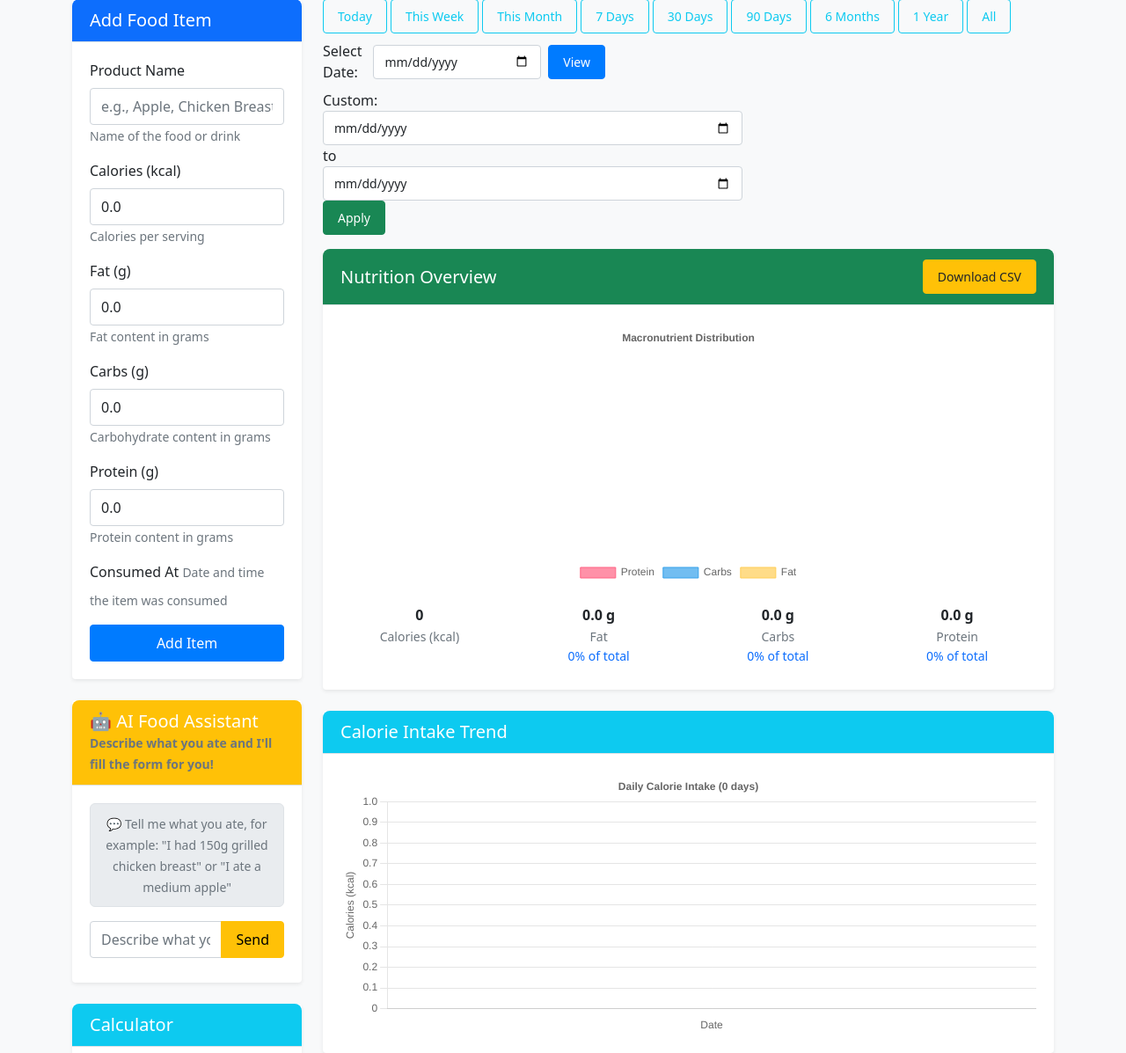
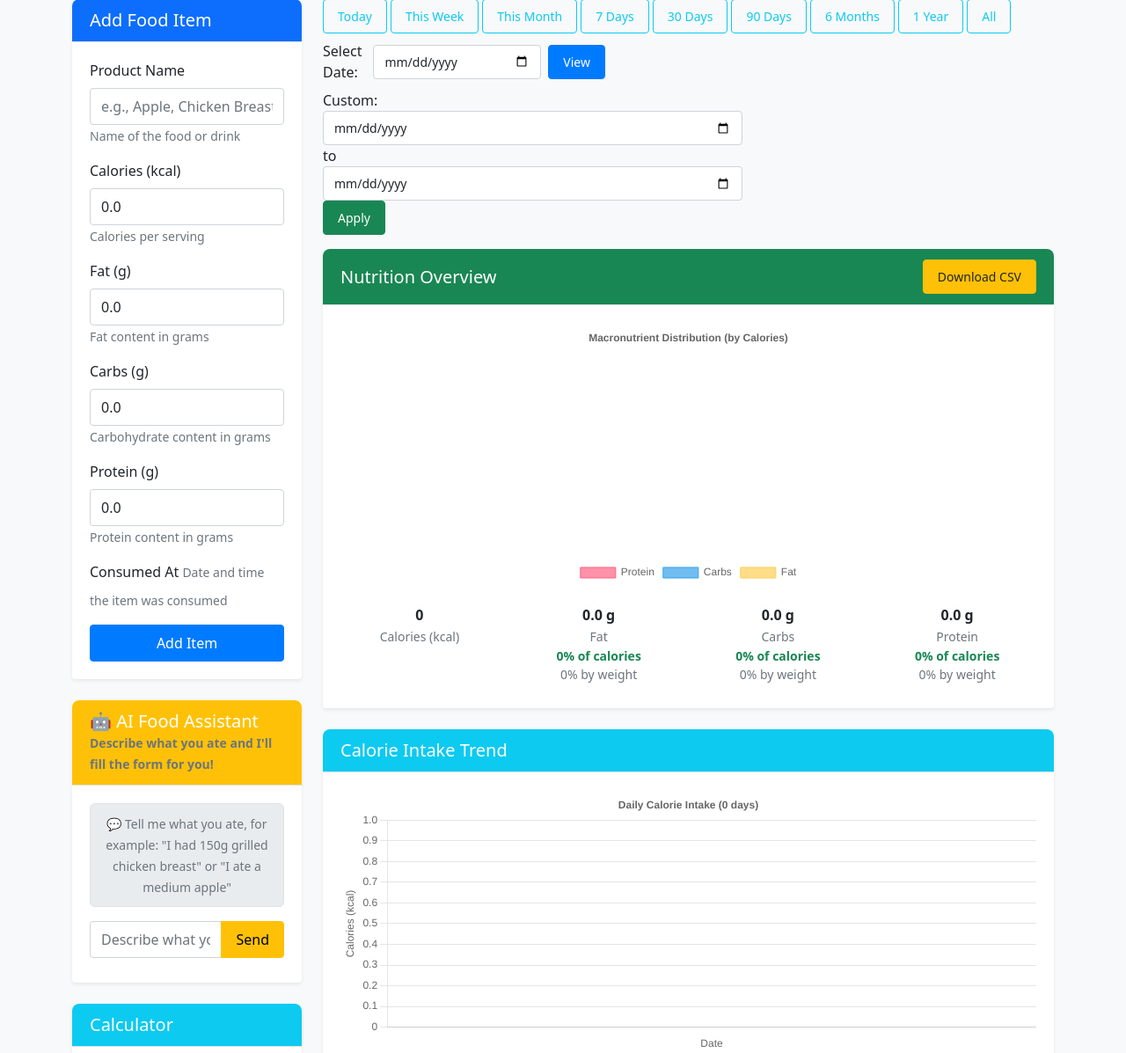
Before and after one commit to ZygimantasB/Calories_Counter_Project, a Django app: page /food_tracker/?range=days_range in a window 1280 px wide. Shown: the part 132-1329 px from the top of the page at 88% size. Run offline with Django 5.2, Linux system fonts and the light colour scheme; data that the repository does not hold is empty; some libraries are stand-ins or nearby versions.

Commit message:
Integrate calorie-based calculations (4-4-9 rule) into views, tests, and UI, adding calorie percentages alongside gram-based metrics for macronutrients.

```diff
--- a/count_calories_app/templates/count_calories_app/food_tracker.html
+++ b/count_calories_app/templates/count_calories_app/food_tracker.html
@@ -236,17 +236,20 @@
             <div class="col-6 col-sm-3 mb-2">
               <div class="fw-bold">{{ totals.total_fat|floatformat:1 }} g</div>
               <small class="text-muted">Fat</small>
-              <div class="small text-primary">{{ totals.fat_percentage }}% of total</div>
+              <div class="small text-success fw-bold">{{ totals.fat_cal_percentage }}% of calories</div>
+              <div class="small text-muted">{{ totals.fat_percentage }}% by weight</div>
             </div>
             <div class="col-6 col-sm-3 mb-2">
               <div class="fw-bold">{{ totals.total_carbohydrates|floatformat:1 }} g</div>
               <small class="text-muted">Carbs</small>
-              <div class="small text-primary">{{ totals.carbs_percentage }}% of total</div>
+              <div class="small text-success fw-bold">{{ totals.carbs_cal_percentage }}% of calories</div>
+              <div class="small text-muted">{{ totals.carbs_percentage }}% by weight</div>
             </div>
             <div class="col-6 col-sm-3 mb-2">
               <div class="fw-bold">{{ totals.total_protein|floatformat:1 }} g</div>
               <small class="text-muted">Protein</small>
-              <div class="small text-primary">{{ totals.protein_percentage }}% of total</div>
+              <div class="small text-success fw-bold">{{ totals.protein_cal_percentage }}% of calories</div>
+              <div class="small text-muted">{{ totals.protein_percentage }}% by weight</div>
             </div>
           </div>
 
@@ -261,17 +264,20 @@
             <div class="col-6 col-sm-3 mb-2">
               <div class="fw-bold">{{ averages.avg_fat|floatformat:1 }} g</div>
               <small class="text-muted">Fat</small>
-              <div class="small text-primary">{{ averages.fat_percentage }}% of total</div>
+              <div class="small text-success fw-bold">{{ averages.fat_cal_percentage }}% of calories</div>
+              <div class="small text-muted">{{ averages.fat_percentage }}% by weight</div>
             </div>
             <div class="col-6 col-sm-3 mb-2">
               <div class="fw-bold">{{ averages.avg_carbohydrates|floatformat:1 }} g</div>
               <small class="text-muted">Carbs</small>
-              <div class="small text-primary">{{ averages.carbs_percentage }}% of total</div>
+              <div class="small text-success fw-bold">{{ averages.carbs_cal_percentage }}% of calories</div>
+              <div class="small text-muted">{{ averages.carbs_percentage }}% by weight</div>
             </div>
             <div class="col-6 col-sm-3 mb-2">
               <div class="fw-bold">{{ averages.avg_protein|floatformat:1 }} g</div>
               <small class="text-muted">Protein</small>
-              <div class="small text-primary">{{ averages.protein_percentage }}% of total</div>
+              <div class="small text-success fw-bold">{{ averages.protein_cal_percentage }}% of calories</div>
+              <div class="small text-muted">{{ averages.protein_percentage }}% by weight</div>
             </div>
           </div>
           {% endif %}
@@ -908,7 +914,17 @@
                 },
                 title: {
                   display: true,
-                  text: 'Macronutrient Distribution'
+                  text: 'Macronutrient Distribution (by Calories)'
+                },
+                tooltip: {
+                  callbacks: {
+                    label: function(context) {
+                      const value = context.raw;
+                      const total = context.dataset.data.reduce((a, b) => a + b, 0);
+                      const percentage = total > 0 ? ((value / total) * 100).toFixed(1) : 0;
+                      return `${context.label}: ${value.toFixed(0)} kcal (${percentage}%)`;
+                    }
+                  }
                 }
               }
             }
--- a/count_calories_app/views.py
+++ b/count_calories_app/views.py
@@ -180,13 +180,20 @@ def get_nutrition_data(request):
     else:
         food_items = FoodItem.objects.filter(consumed_at__gte=start_date)
 
+    # Get grams
+    protein_g = float(food_items.aggregate(Sum('protein'))['protein__sum'] or 0)
+    carbs_g = float(food_items.aggregate(Sum('carbohydrates'))['carbohydrates__sum'] or 0)
+    fat_g = float(food_items.aggregate(Sum('fat'))['fat__sum'] or 0)
+
+    # Convert to calories using 4-4-9 rule
+    protein_cal = protein_g * 4
+    carbs_cal = carbs_g * 4
+    fat_cal = fat_g * 9
+
     nutrition_data = {
         'labels': ['Protein', 'Carbs', 'Fat'],
-        'data': [
-            float(food_items.aggregate(Sum('protein'))['protein__sum'] or 0),
-            float(food_items.aggregate(Sum('carbohydrates'))['carbohydrates__sum'] or 0),
-            float(food_items.aggregate(Sum('fat'))['fat__sum'] or 0)
-        ]
+        'data': [protein_cal, carbs_cal, fat_cal],  # Calorie-based for chart
+        'grams': [protein_g, carbs_g, fat_g]  # Also include grams if needed
     }
 
     return JsonResponse(nutrition_data)
@@ -390,6 +397,7 @@ def food_tracker(request):
         if value is None:
             totals[key] = 0
 
+    # Gram-based percentages (by weight)
     total_macros = totals['total_fat'] + totals['total_carbohydrates'] + totals['total_protein']
     if total_macros > 0:
         totals['fat_percentage'] = round((totals['total_fat'] / total_macros) * 100, 1)
@@ -400,6 +408,21 @@ def food_tracker(request):
         totals['carbs_percentage'] = 0
         totals['protein_percentage'] = 0
 
+    # Calorie-based percentages (4-4-9 rule: protein=4, carbs=4, fat=9 cal/g)
+    fat_calories = float(totals['total_fat']) * 9
+    carbs_calories = float(totals['total_carbohydrates']) * 4
+    protein_calories = float(totals['total_protein']) * 4
+    total_macro_calories = fat_calories + carbs_calories + protein_calories
+
+    if total_macro_calories > 0:
+        totals['fat_cal_percentage'] = round((fat_calories / total_macro_calories) * 100, 1)
+        totals['carbs_cal_percentage'] = round((carbs_calories / total_macro_calories) * 100, 1)
+        totals['protein_cal_percentage'] = round((protein_calories / total_macro_calories) * 100, 1)
+    else:
+        totals['fat_cal_percentage'] = 0
+        totals['carbs_cal_percentage'] = 0
+        totals['protein_cal_percentage'] = 0
+
     averages = {}
     if show_averages and food_items.exists():
         from datetime import datetime
@@ -427,6 +450,7 @@ def food_tracker(request):
                 'days_in_range': days_in_range
             }
 
+            # Gram-based percentages (by weight)
             avg_total_macros = averages['avg_fat'] + averages['avg_carbohydrates'] + averages['avg_protein']
             if avg_total_macros > 0:
                 averages['fat_percentage'] = round((averages['avg_fat'] / avg_total_macros) * 100, 1)
@@ -436,6 +460,21 @@ def food_tracker(request):
                 averages['fat_percentage'] = 0
                 averages['carbs_percentage'] = 0
                 averages['protein_percentage'] = 0
+
+            # Calorie-based percentages (4-4-9 rule: protein=4, carbs=4, fat=9 cal/g)
+            avg_fat_cal = averages['avg_fat'] * 9
+            avg_carbs_cal = averages['avg_carbohydrates'] * 4
+            avg_protein_cal = averages['avg_protein'] * 4
+            avg_total_macro_cal = avg_fat_cal + avg_carbs_cal + avg_protein_cal
+
+            if avg_total_macro_cal > 0:
+                averages['fat_cal_percentage'] = round((avg_fat_cal / avg_total_macro_cal) * 100, 1)
+                averages['carbs_cal_percentage'] = round((avg_carbs_cal / avg_total_macro_cal) * 100, 1)
+                averages['protein_cal_percentage'] = round((avg_protein_cal / avg_total_macro_cal) * 100, 1)
+            else:
+                averages['fat_cal_percentage'] = 0
+                averages['carbs_cal_percentage'] = 0
+                averages['protein_cal_percentage'] = 0
 
     if request.method == 'POST':
         logger.info(f"Processing food item form submission: {request.POST}")
```
Also changed, not shown: count_calories_app/tests/test_utilities.py (+14 -10 lines), count_calories_app/tests/test_views.py (line endings or trailing spaces).
